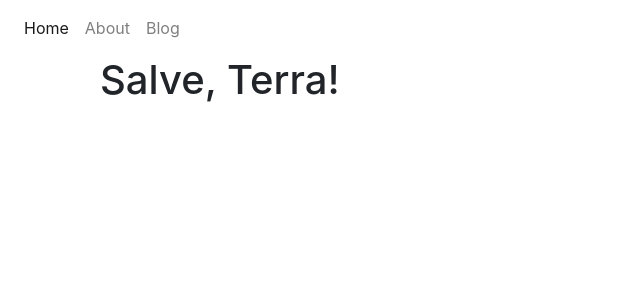
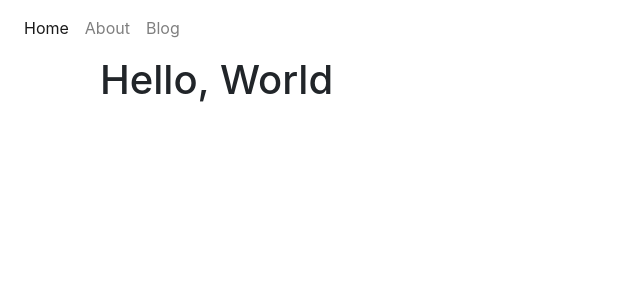
Before and after one commit to Micah-T/Micah-T.github.io, a Jekyll site: the page built from index.html, in a window 1280 px wide. Shown: the top 300 px of the page, without its empty margins (0-640 px from the left). Built offline with Jekyll 4.4.1, drawn with Linux system fonts in a browser that asks for light colours.

Commit message:
More preparations

```diff
--- a/_layouts/default.html
+++ b/_layouts/default.html
@@ -1,5 +1,5 @@
 <!doctype html>
-<html>
+<html lang= "{{ page.lang }}">
     <head>
         <meta charset="utf-8">
         <title>{{ page.title }}</title>
--- a/index.html
+++ b/index.html
@@ -1,5 +1,6 @@
 ---
 layout: default
 title: home
+lang: en
 ---
-<h1>Salve, Terra!</h1>
+<h1>Hello, World</h1>
```
